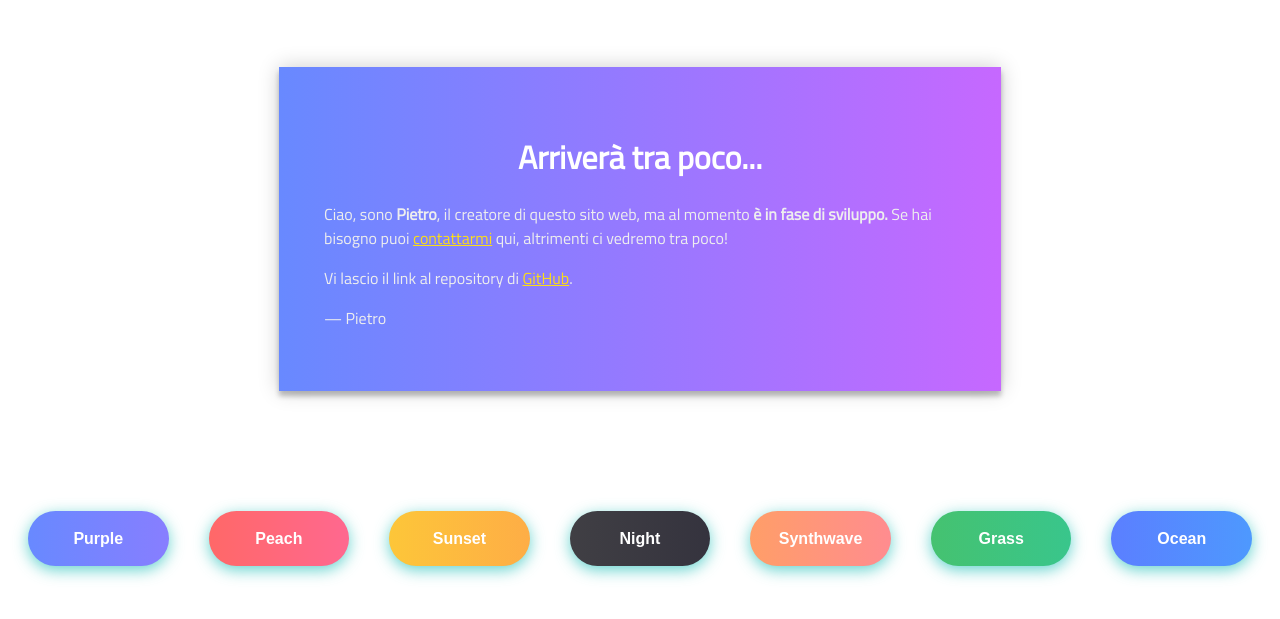
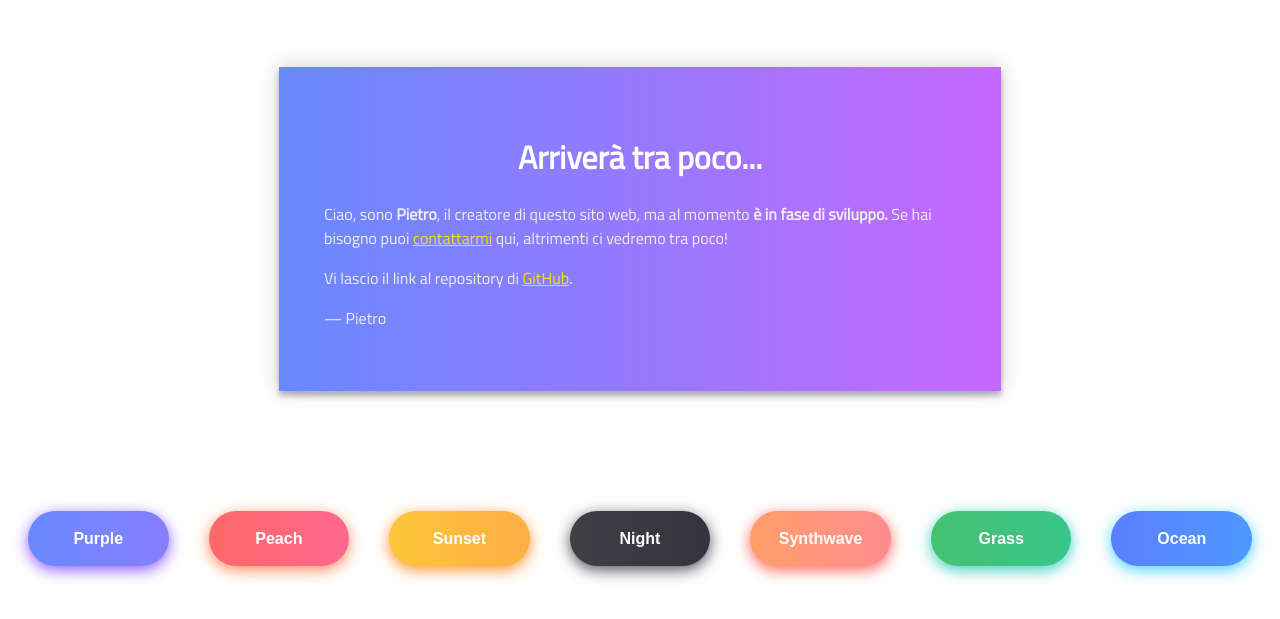
Before and after one commit to pietro2356/rocchionetworkrepo, an Angular app: page / in a window 1280 px wide. Shown: the part 123-742 px from the top of the page. Built offline with nearby package versions, Linux system fonts and the light colour scheme.

Commit message:
Aggiunte ombre ai bottoni

```diff
--- a/src/app/app.component.css
+++ b/src/app/app.component.css
@@ -93,29 +93,29 @@ body {
 
 .Purple{
   background-image: linear-gradient(to right, #6889FF, #C668FF);
-  box-shadow: 0 4px 15px 0 rgba(49, 196, 190, 0.75);
+  box-shadow: 0 4px 15px 0 #905CFF;
 }
 .Peach{
   background-image: linear-gradient(to right, #FF6868, #FF68DE);
-  box-shadow: 0 4px 15px 0 rgba(49, 196, 190, 0.75);
+  box-shadow: 0 4px 15px 0 #FF8B5C;
 }
 .Sunset{
   background-image: linear-gradient(to right, #FDC639, #FF7C60);
-  box-shadow: 0 4px 15px 0 rgba(49, 196, 190, 0.75);
+  box-shadow: 0 4px 15px 0 #FE932E;
 }
 .Night{
   background-image: linear-gradient(to right, #403F44, #1E1B32);
-  box-shadow: 0 4px 15px 0 rgba(49, 196, 190, 0.75);
+  box-shadow: 0 4px 15px 0 #56515C;
 }
 .Synthwave{
   background-image: linear-gradient(to right, #FF9E68, #FF68DE);
-  box-shadow: 0 4px 15px 0 rgba(49, 196, 190, 0.75);
+  box-shadow: 0 4px 15px 0 #FF655C;
 }
 .Grass{
   background-image: linear-gradient(to right, #45C270, #21CDC3);
-  box-shadow: 0 4px 15px 0 rgba(49, 196, 190, 0.75);
+  box-shadow: 0 4px 15px 0 #40CFC3;
 }
 .Ocean{
   background-image: linear-gradient(to right, #5B7FFF, #33CCFC);
-  box-shadow: 0 4px 15px 0 rgba(49, 196, 190, 0.75);
+  box-shadow: 0 4px 15px 0 #4FD2FF;
 }
```
